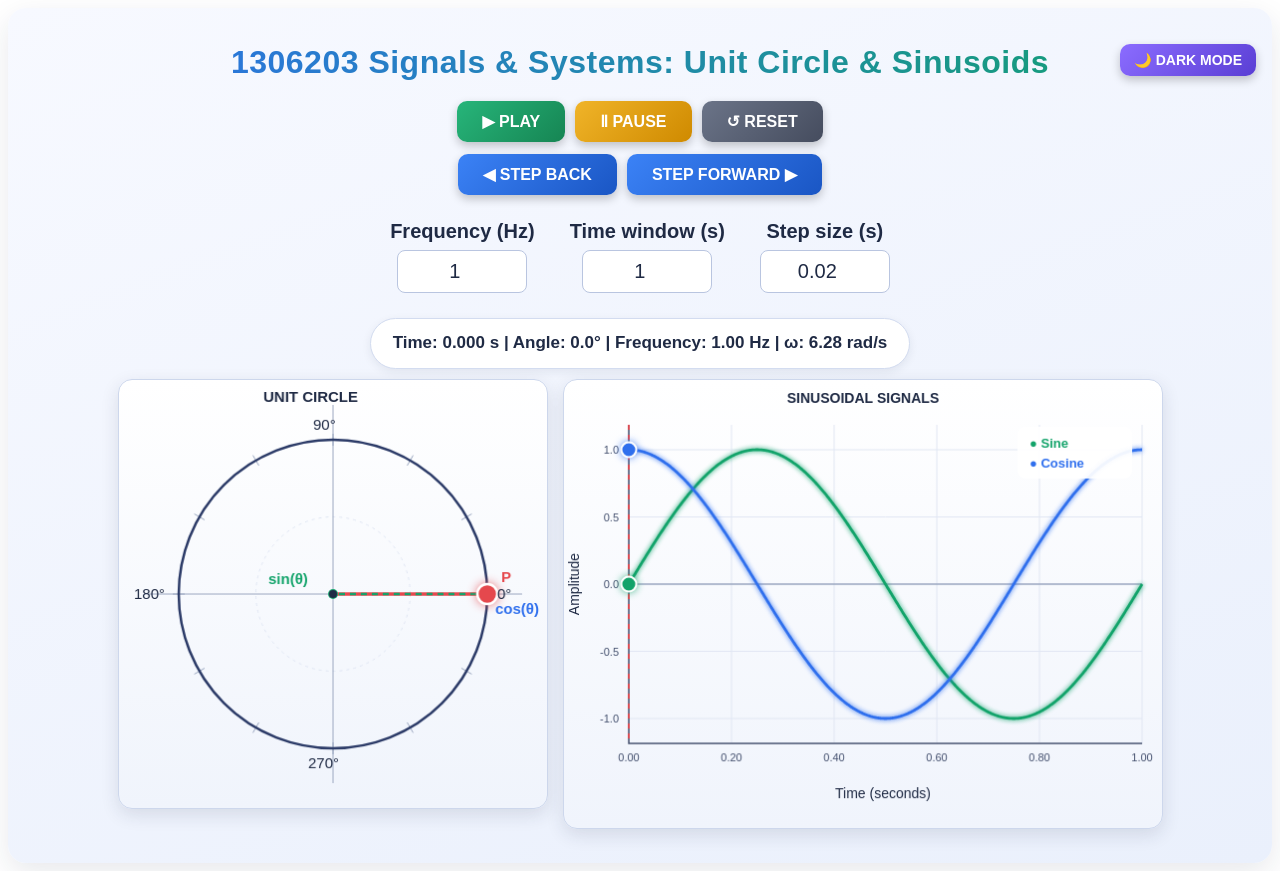
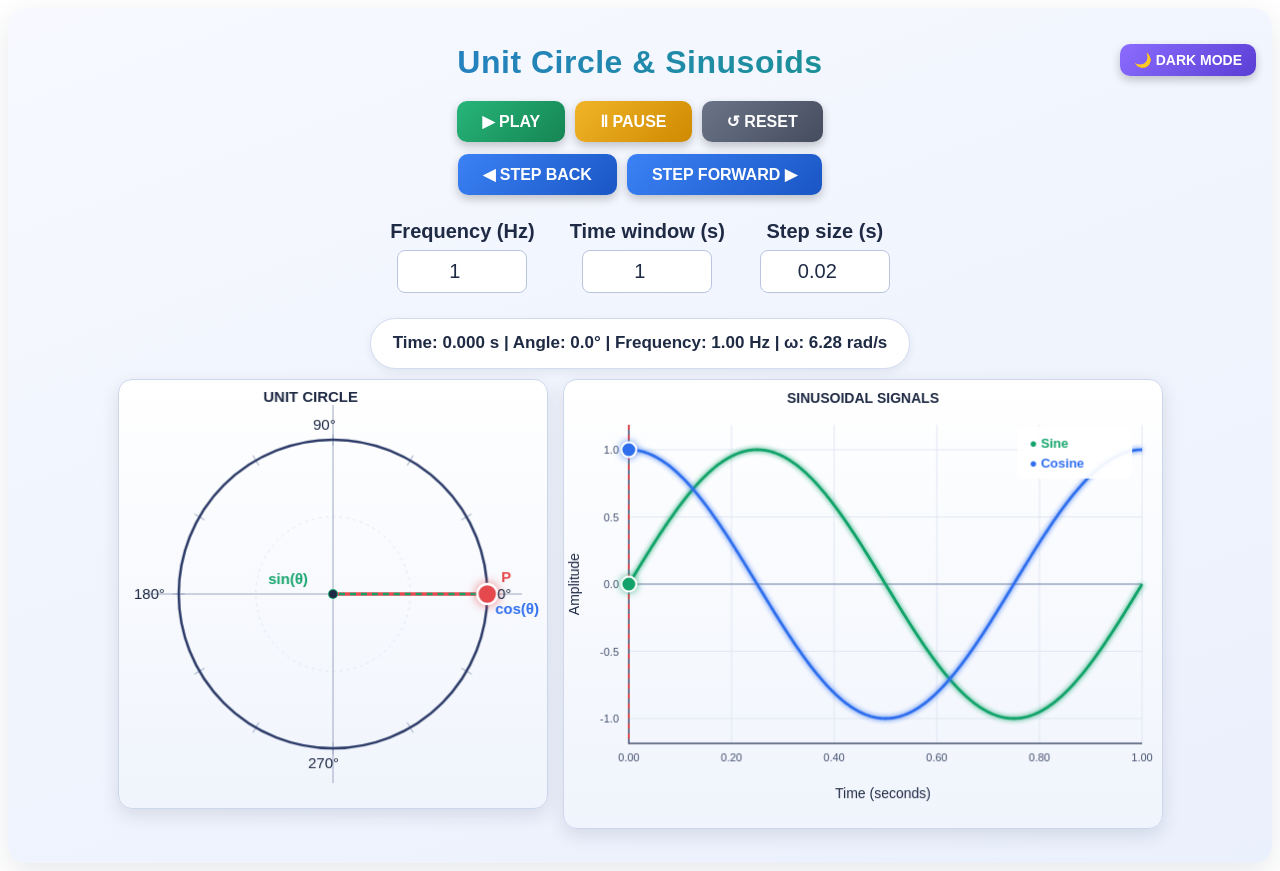
Before and after one commit to suparerkJt/1306203SS-UnitCircle, a plain HTML site: page apps/unit-circle.html in a window 1280 px wide. Drawn offline with Linux system fonts and the light colour scheme.

Commit message:
Update unit-circle.html

```diff
--- a/apps/unit-circle.html
+++ b/apps/unit-circle.html
@@ -3,7 +3,7 @@
 <head>
 <meta charset="utf-8">
 <meta name="viewport" content="width=device-width, initial-scale=1">
-<title>1306203 – Unit Circle &amp; Sinusoids</title>
+<title>1306203 Signals &amp; Systems | Unit Circle vs Sinusoid Signals</title>
 <style>
 html,body{margin:0;padding:0;background:transparent;}
 body{padding:8px;}
@@ -275,7 +275,7 @@ body{padding:8px;}
 
 <button class="theme" id="theme">🌙 DARK MODE</button>
 
-<h2>1306203 Signals & Systems: Unit Circle & Sinusoids</h2>
+<h2>Unit Circle & Sinusoids</h2>
 
 <!-- FIRST ROW: MAIN CONTROLS -->
 
```
